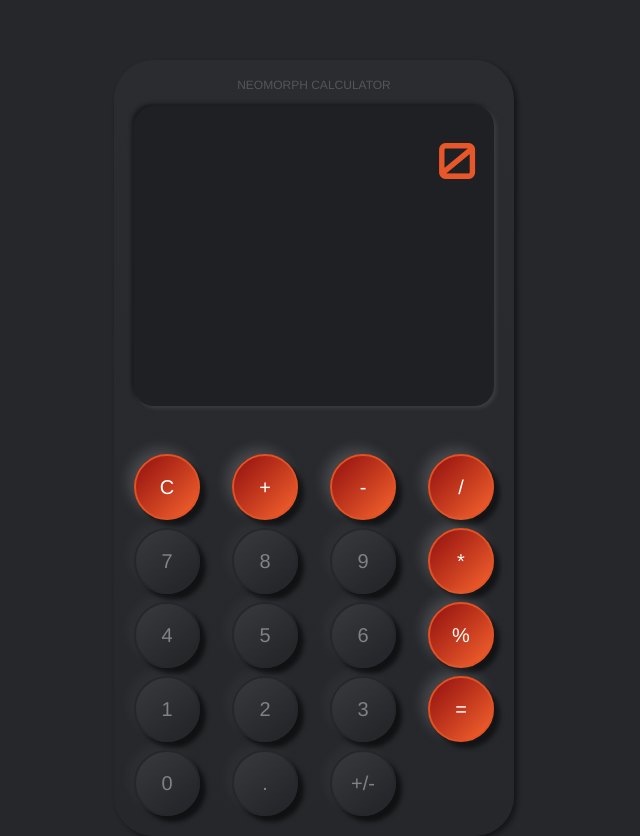
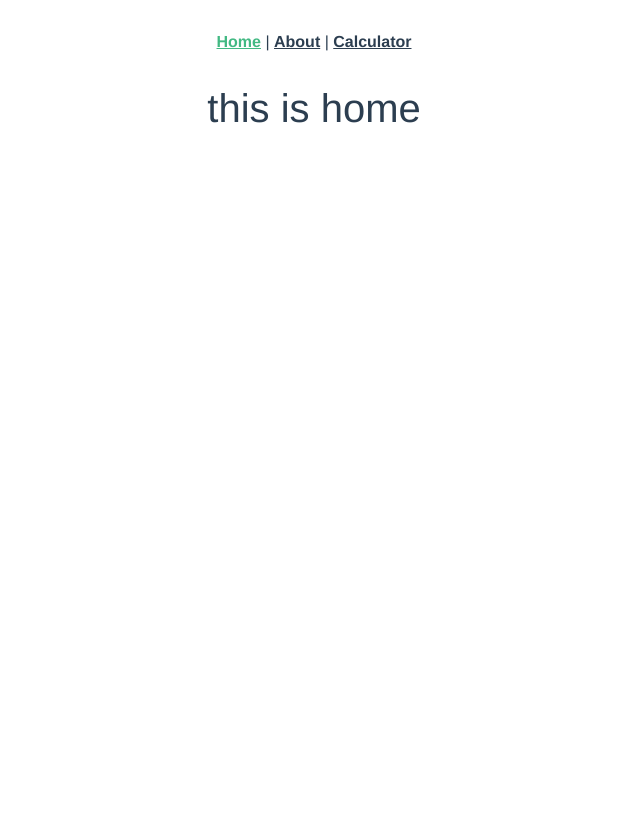
Before and after one commit to deztrap/Calculator_vue, a Vue app: page / in a window 1280 px wide. Shown: the whole page, without its empty margins (326-966 px from the left). After the commit the page ends 800 px from the top, so only its background shows below. Built offline with nearby package versions, Linux system fonts and the light colour scheme.

Commit message:
added 3 pages with routes

```diff
--- a/package.json
+++ b/package.json
@@ -10,13 +10,15 @@
   "dependencies": {
     "bootstrap": "^5.3.0-alpha1",
     "core-js": "^3.8.3",
-    "vue": "^2.6.14"
+    "vue": "^2.6.14",
+    "vue-router": "^2.8.1"
   },
   "devDependencies": {
     "@babel/core": "^7.12.16",
     "@babel/eslint-parser": "^7.12.16",
     "@vue/cli-plugin-babel": "~5.0.0",
     "@vue/cli-plugin-eslint": "~5.0.0",
+    "@vue/cli-plugin-router": "~5.0.0",
     "@vue/cli-service": "~5.0.0",
     "eslint": "^7.32.0",
     "eslint-plugin-vue": "^8.0.3",
--- a/src/App.vue
+++ b/src/App.vue
@@ -1,32 +1,33 @@
 <template>
   <div id="app">
-    <calculator-items />
+    <nav>
+      <router-link to="/">Home</router-link> |
+      <router-link to="/about">About</router-link> |
+      <router-link to="/calculator">Calculator</router-link>
+    </nav>
+    <router-view />
   </div>
 </template>
 
-<script>
-import CalculatorItems from "./components/CalculatorItems.vue";
-
-export default {
-  name: "App",
-  components: {
-    CalculatorItems,
-  },
-};
-</script>
-
 <style>
-html {
-  align-content: center;
-  background: #26272b;
-}
-
 #app {
   font-family: Avenir, Helvetica, Arial, sans-serif;
   -webkit-font-smoothing: antialiased;
   -moz-osx-font-smoothing: grayscale;
+  text-align: center;
+  color: #2c3e50;
+}
 
+nav {
+  padding: 30px;
+}
+
+nav a {
+  font-weight: bold;
   color: #2c3e50;
-  margin-top: 60px;
+}
+
+nav a.router-link-exact-active {
+  color: #42b983;
 }
 </style>
--- a/src/components/CalculatorItems.vue
+++ b/src/components/CalculatorItems.vue
@@ -11,6 +11,7 @@
     >
       <div class="calcname">NEOMORPH CALCULATOR</div>
       <div class="w-full m-1 p-3 text-right neoresult">
+        {{ Calculated }}
         {{ CalculatorResult || 0 }}
       </div>
 
@@ -36,6 +37,7 @@ export default {
   data: function () {
     return {
       CalculatorResult: "",
+      Calculated: "",
       CalculatorItems: [
         "C",
         "+",
@@ -58,7 +60,6 @@ export default {
         "+/-",
       ],
       operators: ["+", "-", "*", "/", "="],
-      sign: "",
       operator: undefined,
       previousValue: "",
     };
@@ -68,29 +69,27 @@ export default {
       if (!isNaN(element) || element === ".") {
         this.CalculatorResult += element + "";
       }
-
       if (element === "C") {
         this.CalculatorResult = "";
       }
       if (element === "%") {
         this.CalculatorResult = this.CalculatorResult / 100;
       }
+      if (element === "+/-") {
+        this.CalculatorResult = this.CalculatorResult + this.CalculatorResult;
+      }
 
       if (["/", "x", "*", "-", "+"].includes(element)) {
         this.operator = element;
         this.previousValue = this.CalculatorResult;
-
         this.CalculatorResult = "";
       }
       if (element === "=") {
-        let previous = parseInt(this.previousValue);
-        let result = parseInt(this.CalculatorResult);
-        this.CalculatorResult = eval(
-          Math.sign(previous) * previous +
-            this.operator +
-            Math.sign(result) * result
-        );
-        this.CalculatorResult = parseInt(this.CalculatorResult);
+        let previous = parseFloat(this.previousValue);
+        let result = parseFloat(this.CalculatorResult);
+
+        this.CalculatorResult = eval(previous + this.operator + result);
+        this.CalculatorResult = parseFloat(this.CalculatorResult);
 
         if (this.CalculatorResult === Infinity) {
           this.CalculatorResult = "Really? dbz";
--- a/src/main.js
+++ b/src/main.js
@@ -1,9 +1,11 @@
 import Vue from 'vue'
 import App from './App.vue'
 import 'bootstrap/dist/css/bootstrap.min.css'
+import router from './router'
 
 Vue.config.productionTip = false
 
 new Vue({
-  render: h => h(App),
+  router,
+  render: h => h(App)
 }).$mount('#app')
--- /dev/null
+++ b/src/router/index.js
@@ -0,0 +1,32 @@
+import Vue from 'vue'
+import VueRouter from 'vue-router'
+import HomeView from '../views/HomeView.vue'
+
+Vue.use(VueRouter)
+
+const routes = [
+  {
+    path: '/',
+    name: 'home',
+    component: HomeView
+  },
+  {
+    path: '/about',
+    name: 'about',
+    component: () => import('../views/AboutView.vue')
+  },
+  {
+    path: '/calculator',
+    name: 'about',
+    component: () => import('../components/CalculatorItems.vue')
+  }
+
+]
+
+const router = new VueRouter({
+  mode: 'history',
+  base: process.env.BASE_URL,
+  routes
+})
+
+export default router
--- /dev/null
+++ b/src/views/AboutView.vue
@@ -0,0 +1,5 @@
+<template>
+  <div class="about">
+    <h1>This is an about page</h1>
+  </div>
+</template>
--- /dev/null
+++ b/src/views/HomeView.vue
@@ -0,0 +1,11 @@
+<template>
+  <div class="home">
+    <h1>this is home</h1>
+  </div>
+</template>
+
+<script>
+export default {
+  name: "HomeView",
+};
+</script>
```
Also changed, not shown: 1 other file (tests, documents, lock files or other folders).
